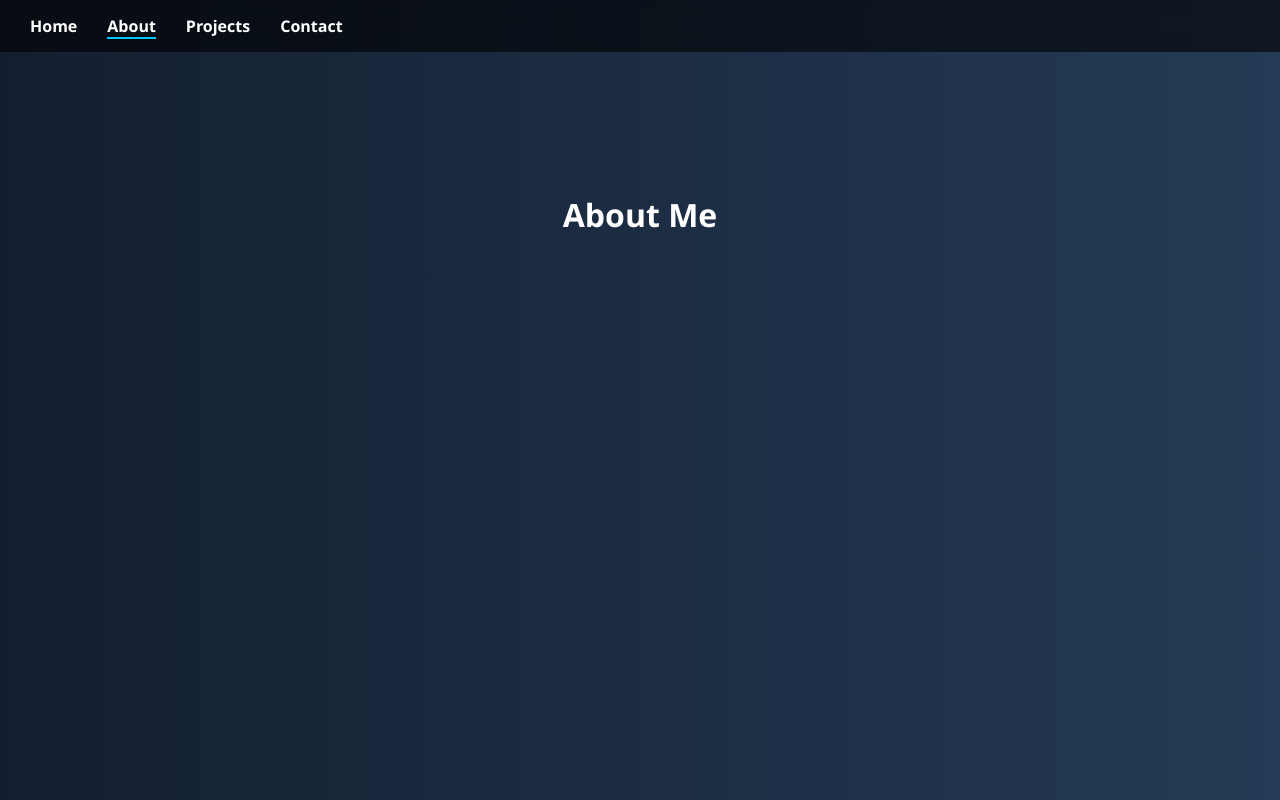
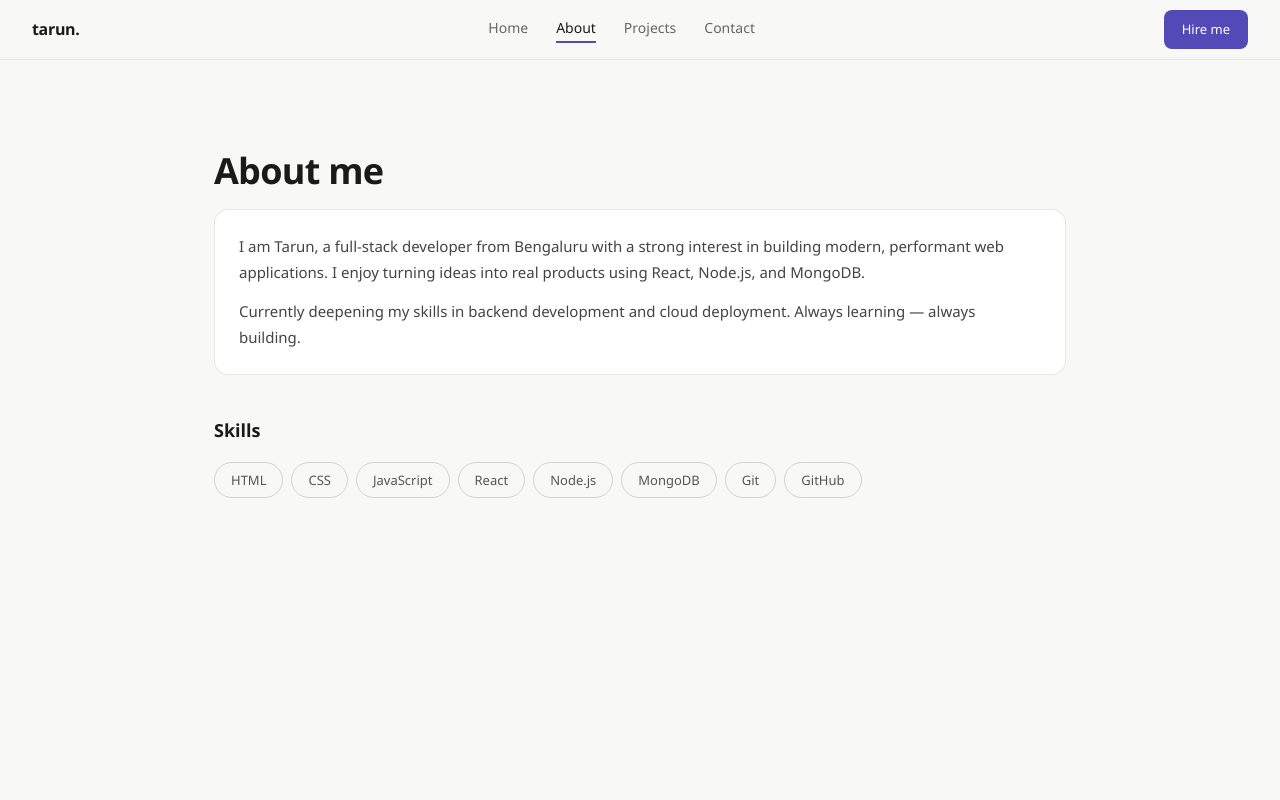
Before and after one commit to Tarun345-ai/My_Portfolio, a React (Create React App) app: page /about in a window 1280 px wide. Built offline with nearby package versions, Linux system fonts and the light colour scheme.

Commit message:
Day 1 UI redesign - clean design system

```diff
--- a/src/App.css
+++ b/src/App.css
@@ -1,75 +1,172 @@
+/* ── Reset ── */
+*, *::before, *::after { box-sizing: border-box; margin: 0; padding: 0; }
+
 body {
-  margin: 0;
-  font-family: 'Segoe UI', sans-serif;
-  background: linear-gradient(to right, #141e30, #243b55);
-  color: white;
+  font-family: 'Segoe UI', system-ui, sans-serif;
+  background: #f8f8f6;
+  color: #1a1a18;
+  line-height: 1.7;
+  font-size: 16px;
 }
 
-/* Navbar */
-nav {
-  background: rgba(0, 0, 0, 0.6);
-  padding: 15px;
-  backdrop-filter: blur(10px);
+a { text-decoration: none; color: inherit; }
+
+/* ── Navbar ── */
+.navbar {
+  position: sticky; top: 0; z-index: 100;
+  background: rgba(248, 248, 246, 0.85);
+  backdrop-filter: blur(12px);
+  border-bottom: 0.5px solid rgba(0,0,0,0.08);
+  padding: 0 32px;
+  height: 60px;
+  display: flex; align-items: center; justify-content: space-between;
+}
+.nav-logo {
+  font-size: 16px; font-weight: 600;
+  color: #1a1a18; letter-spacing: -0.02em;
+}
+.nav-links { display: flex; gap: 28px; }
+.nav-links a {
+  font-size: 14px; color: #666;
+  padding-bottom: 2px;
+  border-bottom: 2px solid transparent;
+  transition: color 0.15s, border-color 0.15s;
+}
+.nav-links a:hover { color: #1a1a18; }
+.nav-links a.active { color: #1a1a18; border-bottom-color: #534AB7; }
+.nav-cta {
+  font-size: 13px; font-weight: 500;
+  padding: 8px 18px;
+  background: #534AB7; color: #fff;
+  border: none; border-radius: 8px; cursor: pointer;
+  transition: opacity 0.15s;
+}
+.nav-cta:hover { opacity: 0.88; }
+
+/* ── Shared layout ── */
+.hero, .projects-page, .about-page, .contact-page {
+  max-width: 900px;
+  margin: 0 auto;
+  padding: 80px 24px;
 }
 
-nav a {
-  color: white;
-  margin: 15px;
-  text-decoration: none;
-  font-weight: bold;
+.page-title {
+  font-size: 36px; font-weight: 600;
+  letter-spacing: -0.02em; margin-bottom: 8px;
 }
+.page-sub, .section-title { color: #666; font-size: 15px; margin-bottom: 40px; }
+.section-title { font-size: 18px; font-weight: 600; color: #1a1a18; margin: 40px 0 16px; }
 
-nav a:hover {
-  color: #00c6ff;
+/* ── Hero ── */
+.hero { text-align: center; padding-top: 120px; }
+.hero-badge {
+  display: inline-block;
+  background: #EEEDFE; color: #3C3489;
+  font-size: 12px; font-weight: 500;
+  padding: 4px 14px; border-radius: 20px;
+  margin-bottom: 20px;
 }
+.hero-heading {
+  font-size: clamp(2rem, 5vw, 3rem);
+  font-weight: 600; line-height: 1.15;
+  letter-spacing: -0.03em; margin-bottom: 16px;
+}
+.hero-sub {
+  font-size: 16px; color: #666;
+  max-width: 440px; margin: 0 auto 28px;
+}
+.hero-actions { display: flex; gap: 10px; justify-content: center; }
 
-/* Center Content */
-.home, .about, .contact {
-  text-align: center;
-  margin-top: 100px;
-  padding: 20px;
+/* ── Buttons ── */
+.btn-primary {
+  padding: 11px 24px; background: #534AB7;
+  color: #fff; border: none; border-radius: 8px;
+  font-size: 14px; font-weight: 500; cursor: pointer;
+  transition: opacity 0.15s, transform 0.1s;
 }
+.btn-primary:hover { opacity: 0.88; }
+.btn-primary:active { transform: scale(0.97); }
+.btn-outline {
+  padding: 11px 24px; background: transparent;
+  color: #1a1a18; border: 0.5px solid rgba(0,0,0,0.2);
+  border-radius: 8px; font-size: 14px; cursor: pointer;
+  transition: border-color 0.15s;
+}
+.btn-outline:hover { border-color: #1a1a18; }
 
-/* Button */
-button {
-  padding: 10px 20px;
-  background: #00c6ff;
-  border: none;
-  border-radius: 8px;
-  color: black;
-  font-weight: bold;
-  cursor: pointer;
-}
-
-button:hover {
-  background: #0072ff;
-  color: white;
-}
-
-/* Project Cards */
-.project-card {
-  background: rgba(255, 255, 255, 0.1);
-  margin: 20px auto;
-  padding: 20px;
-  width: 300px;
-  border-radius: 15px;
-  backdrop-filter: blur(10px);
-  transition: 0.3s;
-}
-
-.project-card:hover {
-  transform: scale(1.05);
-}
-nav a.active {
-  border-bottom: 2px solid #00c6ff;
-}
-.projects-container {
-  display: flex;
-  flex-wrap: wrap;
-  justify-content: center;
+/* ── Project grid ── */
+.project-grid {
+  display: grid;
+  grid-template-columns: repeat(auto-fit, minmax(280px, 1fr));
   gap: 20px;
 }
+.project-card {
+  background: #fff;
+  border: 0.5px solid rgba(0,0,0,0.09);
+  border-radius: 14px;
+  overflow: hidden;
+  transition: border-color 0.2s, transform 0.2s;
+}
 .project-card:hover {
-  transform: scale(1.05);
-  box-shadow: 0 0 20px rgba(0,198,255,0.6);
+  border-color: #534AB7;
+  transform: translateY(-2px);
 }
+.card-img { width: 100%; aspect-ratio: 16/9; object-fit: cover; }
+.card-body { padding: 16px; }
+.card-tags { margin-bottom: 8px; }
+.tag {
+  display: inline-block;
+  background: #EEEDFE; color: #3C3489;
+  font-size: 11px; font-weight: 500;
+  padding: 3px 10px; border-radius: 20px;
+  margin-right: 4px;
+}
+.card-title { font-size: 15px; font-weight: 600; margin-bottom: 6px; }
+.card-desc {
+  font-size: 13px; color: #666;
+  line-height: 1.6; margin-bottom: 14px;
+}
+.card-links { display: flex; gap: 8px; }
+.card-link {
+  font-size: 12px; padding: 6px 14px;
+  border: 0.5px solid rgba(0,0,0,0.15);
+  border-radius: 20px; background: transparent;
+  cursor: pointer; color: #1a1a18;
+  transition: border-color 0.15s, color 0.15s;
+  text-decoration: none;
+}
+.card-link:hover { border-color: #534AB7; color: #534AB7; }
+
+/* ── About ── */
+.about-card {
+  background: #fff; border: 0.5px solid rgba(0,0,0,0.09);
+  border-radius: 14px; padding: 24px;
+  font-size: 15px; color: #444;
+  display: flex; flex-direction: column; gap: 14px;
+  margin-bottom: 32px;
+}
+.skills-grid { display: flex; flex-wrap: wrap; gap: 8px; }
+.skill-chip {
+  font-size: 13px; padding: 6px 16px;
+  border: 0.5px solid rgba(0,0,0,0.15);
+  border-radius: 20px; color: #555;
+  transition: border-color 0.15s, color 0.15s;
+}
+.skill-chip:hover { border-color: #534AB7; color: #534AB7; }
+
+/* ── Contact ── */
+.contact-list { display: flex; flex-direction: column; gap: 14px; }
+.contact-row {
+  display: flex; align-items: center;
+  gap: 12px; font-size: 15px; color: #444;
+}
+.contact-row a { color: #534AB7; }
+.contact-row a:hover { text-decoration: underline; }
+
+/* ── Mobile ── */
+@media (max-width: 600px) {
+  .navbar { padding: 0 16px; }
+  .nav-links { gap: 16px; }
+  .hero { padding-top: 80px; }
+  .hero-actions { flex-direction: column; align-items: center; }
+}
--- a/src/components/Navbar.js
+++ b/src/components/Navbar.js
@@ -1,12 +1,18 @@
-import { NavLink } from "react-router-dom";
+import { NavLink } from 'react-router-dom';
 
 function Navbar() {
   return (
-    <nav>
-      <NavLink to="/">Home</NavLink>
-      <NavLink to="/about">About</NavLink>
-      <NavLink to="/projects">Projects</NavLink>
-      <NavLink to="/contact">Contact</NavLink>
+    <nav className="navbar">
+      <NavLink to="/" className="nav-logo">tarun.</NavLink>
+
+      <div className="nav-links">
+        <NavLink to="/" end className={({isActive}) => isActive ? 'active' : ''}>Home</NavLink>
+        <NavLink to="/about" className={({isActive}) => isActive ? 'active' : ''}>About</NavLink>
+        <NavLink to="/projects" className={({isActive}) => isActive ? 'active' : ''}>Projects</NavLink>
+        <NavLink to="/contact" className={({isActive}) => isActive ? 'active' : ''}>Contact</NavLink>
+      </div>
+
+      <a href="#contact" className="nav-cta">Hire me</a>
     </nav>
   );
 }
--- a/src/data/projects.js
+++ b/src/data/projects.js
@@ -1,23 +1,23 @@
-import project1 from "../assets/project_1.jpg";
-import project2 from "../assets/Project_2.jpg";
+import project1 from "../assets/project1.png";
+import project2 from "../assets/project2.png";
 
 const projects = [
   {
     id: 1,
-    title: "Portfolio Website",
-    description: "My personal portfolio built using React.",
+    title: "Personal Portfolio Website",
+    tags: ["React", "Vercel"],          // ← add tags here
+    description: "Responsive portfolio built with React — dynamic project rendering, Framer Motion animations, and Cloudinary media hosting.",
     image: project1,
-    video: "https://www.youtube.com/embed/jefp7vkPnuE?si=JqiMgPW_azejJFlq",
-    github: "https://github.com/",
-    demo: "https://example.com"
+    github: "https://github.com/Tarun345-ai/My_Portfolio",
+    demo: "https://my-portfolio-henna-xi-98.vercel.app/"
   },
   {
     id: 2,
-    title: "Mini Project",
-    description: "A simple project I built during learning.",
+    title: "Task Management App",
+    tags: ["JavaScript", "React"],      // ← add tags here
+    description: "Task management app built with React — add, delete, and track tasks with a clean, responsive UI.",
     image: project2,
-    video: "https://www.youtube.com/embed/sjIpt7wNMN8?si=nFS8r1lgnpAHPrMU",
-    github: "https://github.com/",
+    github: "https://github.com/Tarun345-ai",
     demo: "https://example.com"
   }
 ];
--- a/src/pages/About.js
+++ b/src/pages/About.js
@@ -1,15 +1,36 @@
-import { motion } from "framer-motion";
+import { motion } from 'framer-motion';
+
+const skills = [
+  'HTML', 'CSS', 'JavaScript', 'React',
+  'Node.js', 'MongoDB', 'Git', 'GitHub'
+];
 
 function About() {
   return (
     <motion.div
-      className="about"
+      className="about-page"
       initial={{ opacity: 0 }}
       animate={{ opacity: 1 }}
       transition={{ duration: 0.5 }}
     >
-      <h1>About Me</h1>
-      {/* your content */}
+      <h1 className="page-title">About me</h1>
+
+      <div className="about-card">
+        <p>
+          I am Tarun, a full-stack developer from Bengaluru with a strong interest
+          in building modern, performant web applications. I enjoy turning ideas
+          into real products using React, Node.js, and MongoDB.
+        </p>
+        <p>
+          Currently deepening my skills in backend development and cloud deployment.
+          Always learning — always building.
+        </p>
+      </div>
+
+      <h2 className="section-title">Skills</h2>
+      <div className="skills-grid">
+        {skills.map(s => <span key={s} className="skill-chip">{s}</span>)}
+      </div>
     </motion.div>
   );
 }
--- a/src/pages/Contact.js
+++ b/src/pages/Contact.js
@@ -1,36 +1,53 @@
 import { motion } from "framer-motion";
 import resume from "../assets/Resume (2).pdf";
 
+const links = [
+  { icon: "✉️", label: "Email", value: "tarun@example.com", href: "mailto:tarun@example.com" },
+  { icon: "💻", label: "GitHub", value: "github.com/your-username", href: "https://github.com/your-username" },
+  { icon: "🔗", label: "LinkedIn", value: "linkedin.com/in/your-profile", href: "https://linkedin.com/in/your-profile" },
+];
+
 function Contact() {
   return (
+    <div className="page">
       <motion.div
-      className="contact"
         initial={{ opacity: 0 }}
         animate={{ opacity: 1 }}
-      transition={{ duration: 0.5 }}
+        transition={{ duration: 0.6 }}
       >
+        <div className="section-header">
           <h1>Contact Me</h1>
+          <p>Let's connect — I'm always open to new opportunities</p>
+        </div>
 
-      <p>Email: tarun@example.com</p>
+        <div className="contact-wrapper">
+          <div className="contact-links">
+            {links.map(link => (
+              <a
+                key={link.label}
+                href={link.href}
+                className="contact-link-item"
+                target="_blank"
+                rel="noreferrer"
+              >
+                <div className="contact-icon">{link.icon}</div>
+                <div className="contact-info">
+                  <strong>{link.label}</strong>
+                  <span>{link.value}</span>
+                </div>
+                <span style={{ marginLeft: "auto", color: "#6c63ff" }}>→</span>
+              </a>
+            ))}
+          </div>
 
-      <p>
-        GitHub:
-        <a href="https://github.com/" target="_blank" rel="noreferrer">
-          Visit Profile
+          <a href={resume} download style={{ display: "block" }}>
+            <button className="btn-primary" style={{ width: "100%", fontSize: 16 }}>
+              Download Resume
+            </button>
           </a>
-      </p>
-
-      <p>
-        LinkedIn:
-        <a href="https://linkedin.com/" target="_blank" rel="noreferrer">
-          Visit Profile
-        </a>
-      </p>
-
-      <a href={resume} download>
-        <button>Download Resume</button>
-      </a>
+        </div>
       </motion.div>
+    </div>
   );
 }
 
--- a/src/pages/Home.js
+++ b/src/pages/Home.js
@@ -1,28 +1,31 @@
-import { motion } from "framer-motion";
-import { useNavigate } from "react-router-dom";
+import { motion } from 'framer-motion';
+import { useNavigate } from 'react-router-dom';
+import resume from '../assets/Resume (2).pdf';
 
 function Home() {
   const navigate = useNavigate();
 
   return (
     <motion.div
-      className="home"
-      initial={{ opacity: 0, y: 50 }}
+      className="hero"
+      initial={{ opacity: 0, y: 24 }}
       animate={{ opacity: 1, y: 0 }}
-      transition={{ duration: 0.8 }}
+      transition={{ duration: 0.6, ease: 'easeOut' }}
     >
-      <h1>Hi, I'm Tarun 👋</h1>
-
-      <h2>Aspiring Full Stack Developer</h2>
-
-      <p>
-        I build responsive and user-friendly web applications using modern
-        technologies like React and JavaScript.
+      <span className="hero-badge">Open to opportunities</span>
+      <h1 className="hero-heading">I build things<br />for the web.</h1>
+      <p className="hero-sub">
+        Full-stack developer based in Bengaluru.<br />
+        React, Node, MongoDB — turning ideas into clean products.
       </p>
-
-      <button onClick={() => navigate("/projects")}>
-        View My Work
-      </button>
+      <div className="hero-actions">
+        <button className="btn-primary" onClick={() => navigate('/projects')}>
+          View my work
+        </button>
+        <a href={resume} download>
+          <button className="btn-outline">Download CV</button>
+        </a>
+      </div>
     </motion.div>
   );
 }
--- a/src/pages/Projects.js
+++ b/src/pages/Projects.js
@@ -1,32 +1,36 @@
-import projects from "../data/projects";
-import { motion } from "framer-motion";
+import projects from '../data/projects';
+import { motion } from 'framer-motion';
 
 function Projects() {
   return (
-    <div>
-      <h1>My Projects</h1>
+    <div className="projects-page">
+      <h1 className="page-title">Projects</h1>
+      <p className="page-sub">Things I have built.</p>
 
-      {/* 👇 ADD THIS CONTAINER */}
-      <div className="projects-container">
-        {projects.map((project) => (
+      <div className="project-grid">
+        {projects.map((project, i) => (
           <motion.div
             className="project-card"
             key={project.id}
-            initial={{ opacity: 0, y: 50 }}
+            initial={{ opacity: 0, y: 20 }}
             animate={{ opacity: 1, y: 0 }}
-            transition={{ duration: 0.5 }}
+            transition={{ duration: 0.4, delay: i * 0.1 }}
           >
-            <h2>{project.title}</h2>
-            <img src={project.image} alt={project.title} width="100%" />
-            <p>{project.description}</p>
-
-            <a href={project.github} target="_blank" rel="noreferrer">GitHub</a> |
-            <a href={project.demo} target="_blank" rel="noreferrer">Live Demo</a>
+            <img src={project.image} alt={project.title} className="card-img" />
+            <div className="card-body">
+              <div className="card-tags">
+                {project.tags?.map(t => <span key={t} className="tag">{t}</span>)}
+              </div>
+              <h2 className="card-title">{project.title}</h2>
+              <p className="card-desc">{project.description}</p>
+              <div className="card-links">
+                <a href={project.github} target="_blank" rel="noreferrer" className="card-link">GitHub</a>
+                <a href={project.demo} target="_blank" rel="noreferrer" className="card-link">Live demo</a>
+              </div>
+            </div>
           </motion.div>
         ))}
       </div>
-      {/* 👆 END CONTAINER */}
-
     </div>
   );
 }
```
Lines whose indentation alone changed are shown as unchanged.
